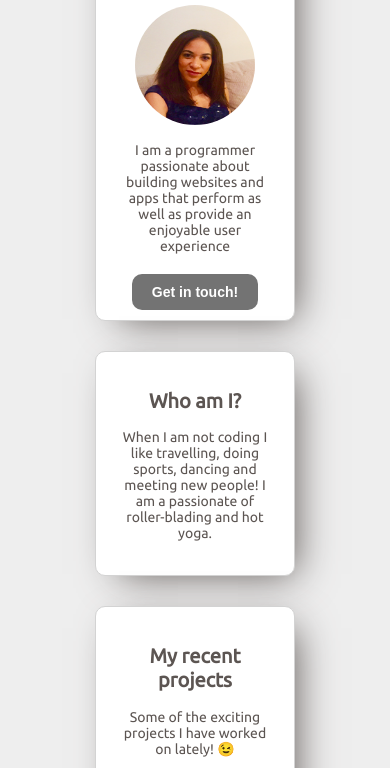
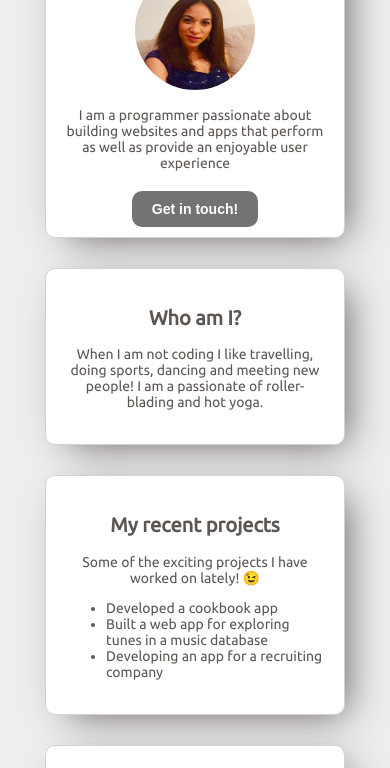
Before and after one commit to aliciangomo/profile, a plain HTML site: page index.html in a window 390 px wide. Shown: the part 181-949 px from the top of the page. Drawn offline with Linux system fonts and the light colour scheme.

Commit message:
Update margins

```diff
--- a/style.css
+++ b/style.css
@@ -94,18 +94,18 @@ ul {
 @media (max-width: 960px) {
   /* For a screen < 960px, this CSS will be read */
   .container {
-    width: 500px;
+    width: 700px;
   }
 }
 @media (max-width: 720px) {
   /* For a screen < 720px, this CSS will be read */
   .container {
-    width: 400px;
+    width: 500px;
   }
 }
 @media (max-width: 540px) {
   /* For a screen < 540px, this CSS will be read */
   .container {
-    width: 200px;
+    width: 300px;
   }
 }
```
